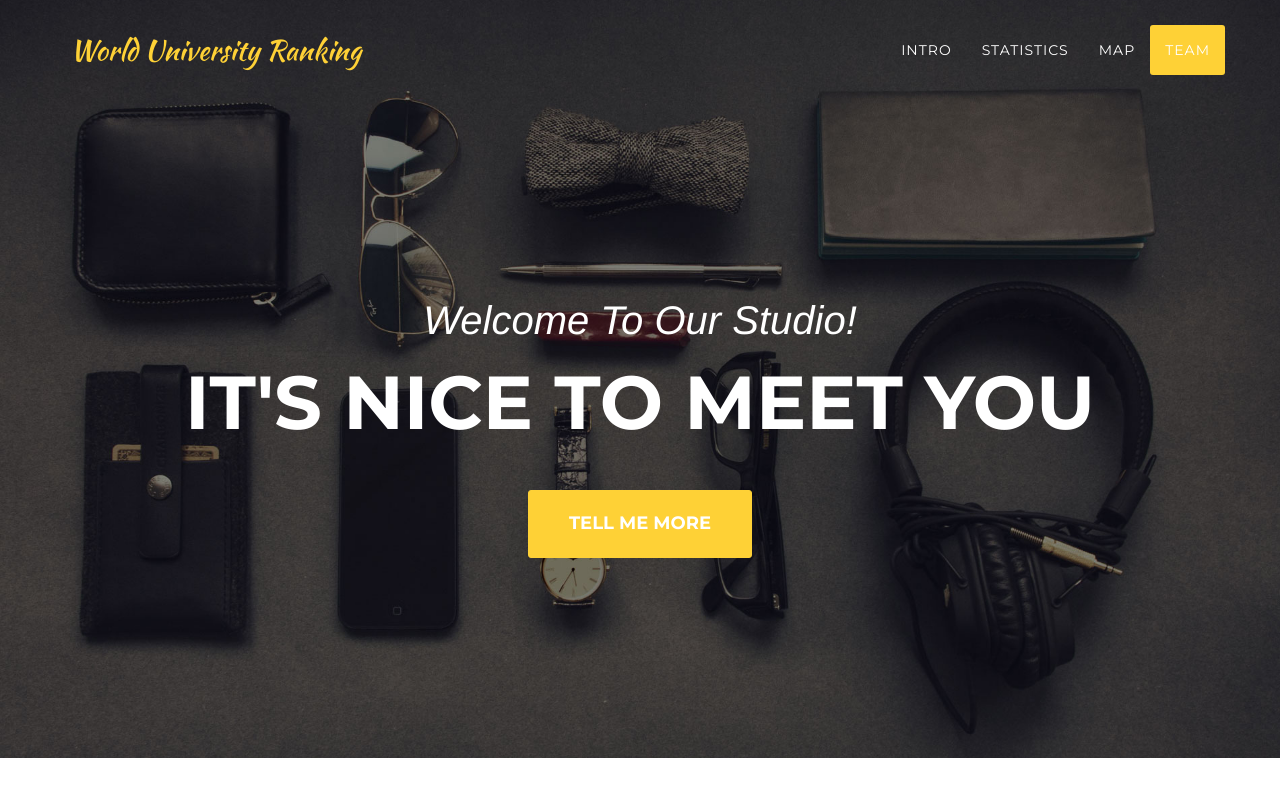
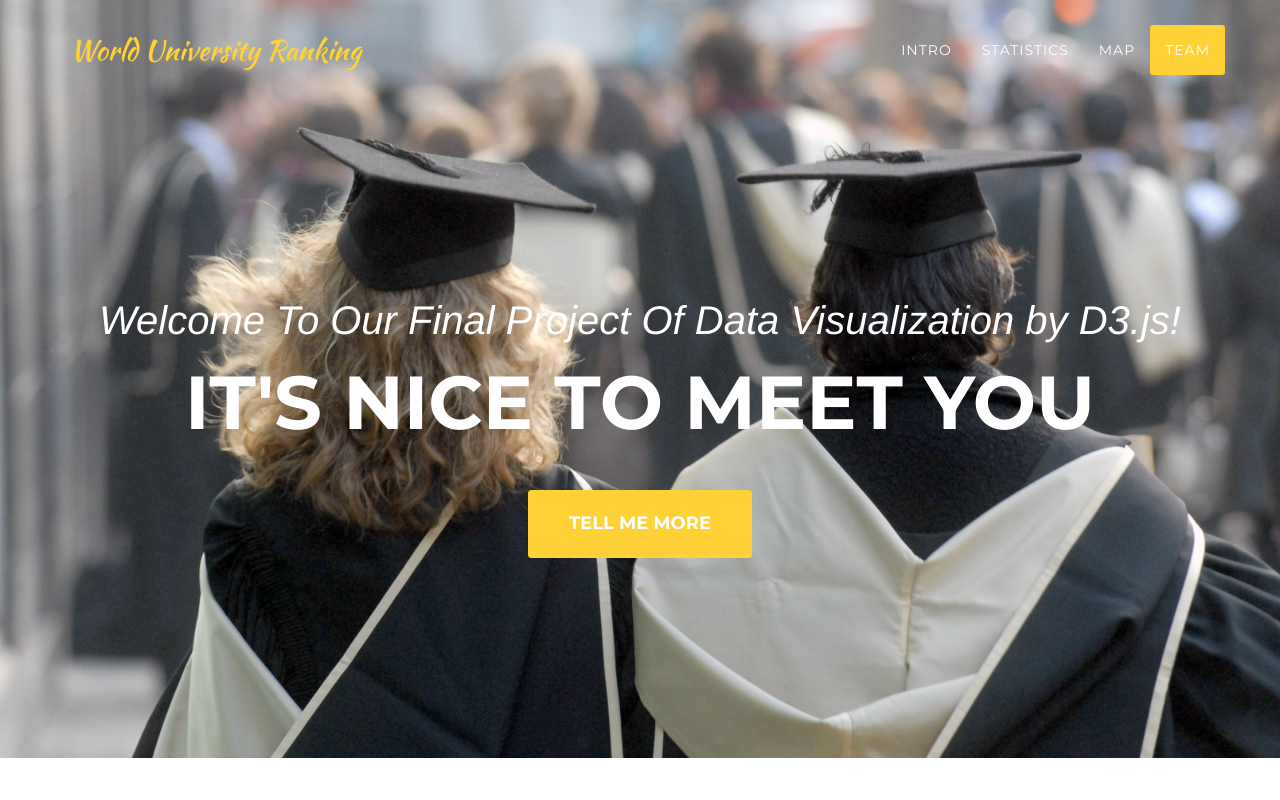
Before and after one commit to DVbyD3/105-1-group4-final, a website: page docs/index.html in a window 1280 px wide. Shown: the top 800 px of the page. Drawn offline with nearby package versions, Linux system fonts and the light colour scheme; a web font is replaced by a local one.

Commit message:
update header image

```diff
--- a/docs/css/agency.css
+++ b/docs/css/agency.css
@@ -226,7 +226,7 @@ fieldset[disabled] .btn-xl.active {
   }
 }
 header {
-  background-image: url('../img/header-bg.jpg');
+  background-image: url('../img/header-bg-2.jpg');
   background-repeat: no-repeat;
   background-attachment: scroll;
   background-position: center center;
--- a/docs/index.html
+++ b/docs/index.html
@@ -23,7 +23,7 @@
     <link href='https://fonts.googleapis.com/css?family=Roboto+Slab:400,100,300,700' rel='stylesheet' type='text/css'>
 
     <!-- Theme CSS -->
-    <link href="css/agency.min.css" rel="stylesheet">
+    <link href="css/agency.css" rel="stylesheet">
 
     <!-- HTML5 Shim and Respond.js IE8 support of HTML5 elements and media queries -->
     <!-- WARNING: Respond.js doesn't work if you view the page via file:// -->
@@ -76,7 +76,7 @@
     <header>
         <div class="container">
             <div class="intro-text">
-                <div class="intro-lead-in">Welcome To Our Studio!</div>
+                <div class="intro-lead-in">Welcome To Our Final Project Of Data Visualization by D3.js!</div>
                 <div class="intro-heading">It's Nice To Meet You</div>
                 <a href="#intro" class="page-scroll btn btn-xl">Tell Me More</a>
             </div>
```
Also changed, not shown: docs/img/header-bg-2.jpg (added).
